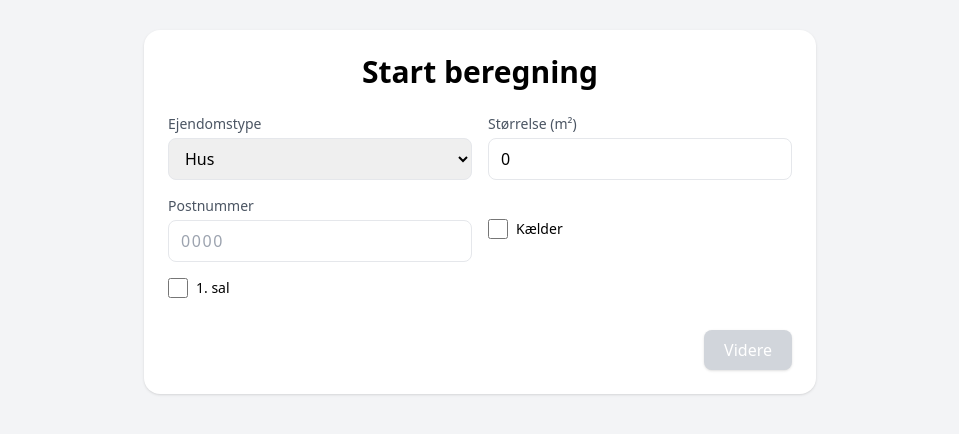
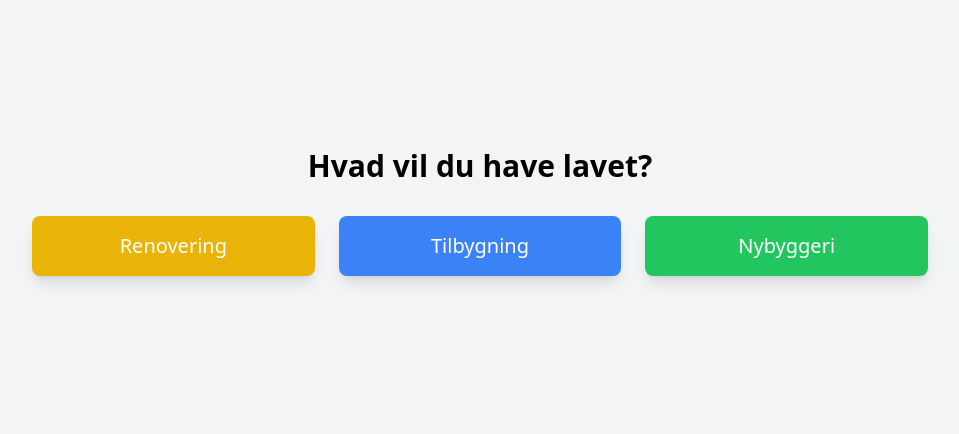
Before and after one commit to Mo-Mans0ur/M2Matik, a React (Vite) app in the folder m2matik/: page / in a window 1280 px wide. Shown: the part 188-622 px from the top of the page, without its empty margins (160-1119 px from the left). Built offline with nearby package versions, Linux system fonts and the light colour scheme.

Commit message:
Routing: make GroundType the front page; rename House to GroundType; add /groundtype routes with /house aliases

```diff
--- a/m2matik/src/App.tsx
+++ b/m2matik/src/App.tsx
@@ -1,6 +1,5 @@
 import { BrowserRouter as Router, Routes, Route } from 'react-router-dom';
-import FrontPage from './pages/FrontPage';
-import House from './pages/House';
+import GroundType from './pages/GroundType';
 import Apartment from './pages/Apartment';
 import Addition from './pages/Addition';
 import Renovation from './pages/Renovation';
@@ -10,12 +9,19 @@ export default function App() {
   return (
     <Router>
       <Routes>
-        <Route path="/" element={<FrontPage />} />
-        <Route path="/house" element={<House />} />
-        <Route path="/apartment" element={<Apartment />} />
-        <Route path="/house/addition" element={<Addition />} />
-        <Route path="/house/renovation" element={<Renovation />} />
-        <Route path="/house/newhouse" element={<NewHouse />} />
+  {/* Make GroundType the main landing page */}
+  <Route path="/" element={<GroundType />} />
+  {/* New canonical paths */}
+  <Route path="/groundtype" element={<GroundType />} />
+  <Route path="/apartment" element={<Apartment />} />
+  <Route path="/groundtype/addition" element={<Addition />} />
+  <Route path="/groundtype/renovation" element={<Renovation />} />
+  <Route path="/groundtype/newhouse" element={<NewHouse />} />
+  {/* Back-compat aliases for old /house URLs */}
+  <Route path="/house" element={<GroundType />} />
+  <Route path="/house/addition" element={<Addition />} />
+  <Route path="/house/renovation" element={<Renovation />} />
+  <Route path="/house/newhouse" element={<NewHouse />} />
       </Routes>
     </Router>
   );
--- /dev/null
+++ b/m2matik/src/pages/GroundType.tsx
@@ -0,0 +1,33 @@
+import { useNavigate } from "react-router-dom";
+
+export default function GroundType() {
+  const navigate = useNavigate();
+
+  return (
+    <div className="flex flex-col items-center justify-center min-h-screen bg-gray-100 px-4 py-8">
+      <h1 className="text-2xl sm:text-3xl font-bold mb-6 sm:mb-8 text-center">
+        Hvad vil du have lavet?
+      </h1>
+      <div className="grid grid-cols-1 sm:grid-cols-2 md:grid-cols-3 gap-4 sm:gap-6 w-full max-w-4xl">
+        <button
+          onClick={() => navigate("/groundtype/renovation")}
+          className="bg-yellow-500 hover:bg-yellow-600 text-white px-5 py-4 rounded-lg shadow-lg text-lg sm:text-xl"
+        >
+          Renovering
+        </button>
+        <button
+          onClick={() => navigate("/groundtype/addition")}
+          className="bg-blue-500 hover:bg-blue-600 text-white px-5 py-4 rounded-lg shadow-lg text-lg sm:text-xl"
+        >
+          Tilbygning
+        </button>
+        <button
+          onClick={() => navigate("/groundtype/newhouse")}
+          className="bg-green-500 hover:bg-green-600 text-white px-5 py-4 rounded-lg shadow-lg text-lg sm:text-xl"
+        >
+          Nybyggeri
+        </button>
+      </div>
+    </div>
+  );
+}
```
